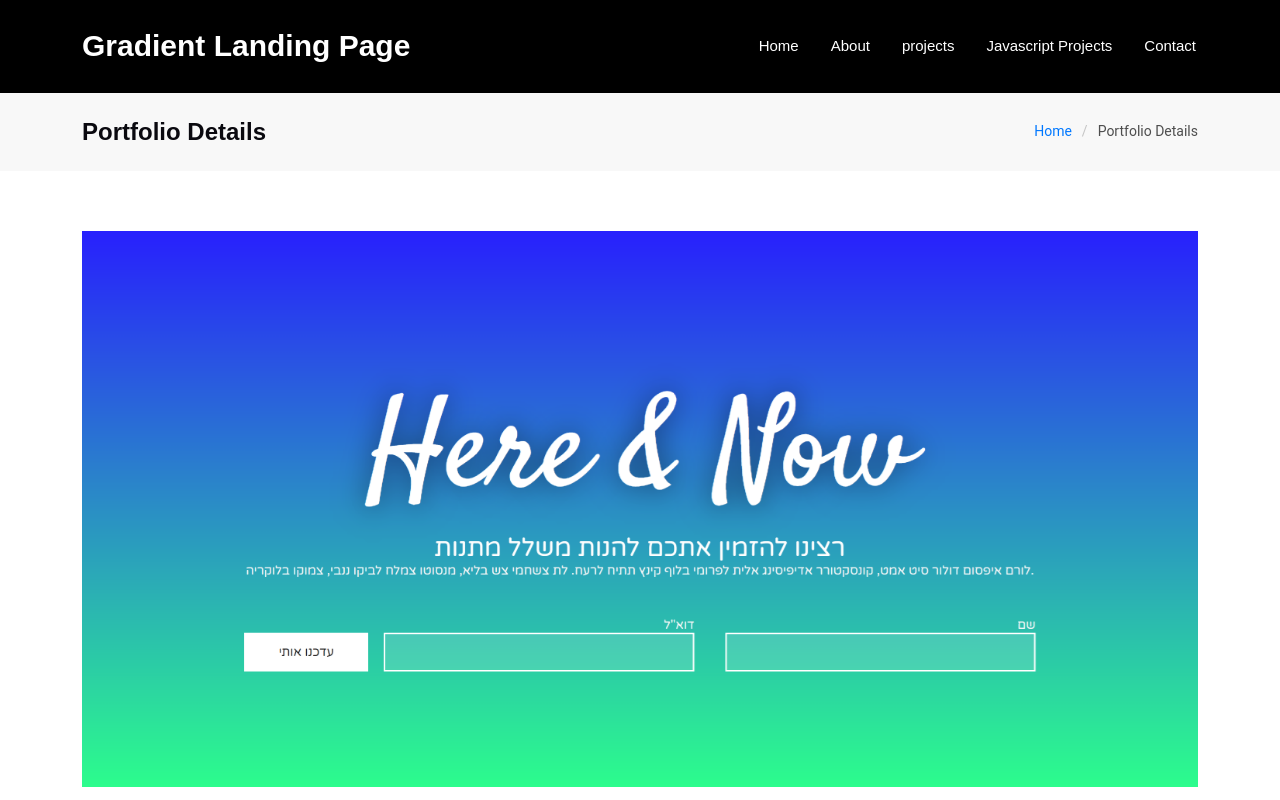
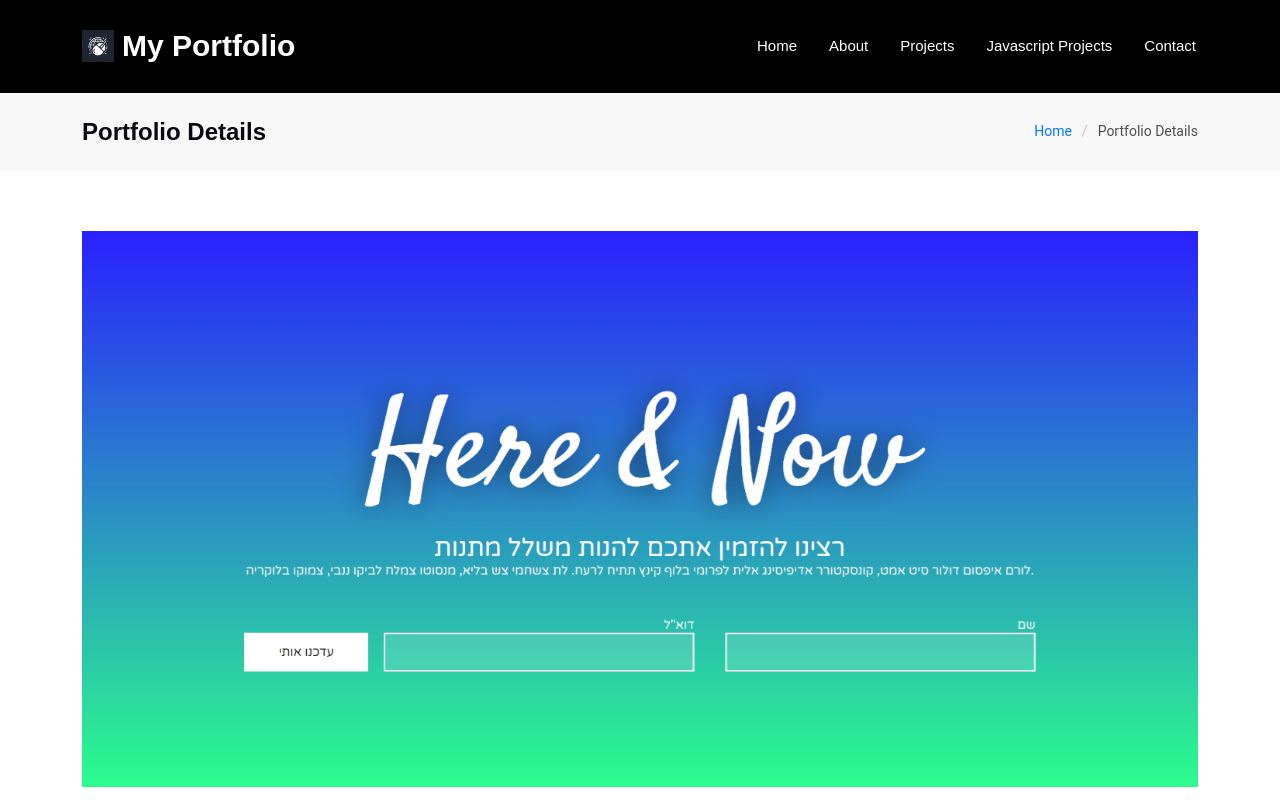
Before and after one commit to Nicholas5554/nicholasProject, a plain HTML site: page projects/landing-pages-htmlAndCss/gradientLand/gradient-preview/portfolio-details.html in a window 1280 px wide. Shown: the top 800 px of the page. Drawn offline with Linux system fonts and the light colour scheme; a web font is replaced by a local one.

Commit message:
ui udate

```diff
--- a/projects/landing-pages-htmlAndCss/gradientLand/gradient-preview/portfolio-details.html
+++ b/projects/landing-pages-htmlAndCss/gradientLand/gradient-preview/portfolio-details.html
@@ -36,15 +36,16 @@
   <header id="header" class="header d-flex align-items-center sticky-top">
     <div class="container-fluid container-xl position-relative d-flex align-items-center justify-content-between">
 
-      <a href="../index.html" class="logo d-flex align-items-center">
-        <h1 class="sitename">Gradient Landing Page</h1>
+      <a href="../../../../index.html" class="logo d-flex align-items-center">
+        <img src="../../../../assets/img/logos/page-logo.jpeg" alt="">
+        <h1 class="sitename">My Portfolio</h1>
       </a>
 
       <nav id="navmenu" class="navmenu">
         <ul>
           <li><a href="../../../../index.html">Home<br></a></li>
           <li><a href="../../../../index.html#about">About</a></li>
-          <li><a href="../../../../index.html#projects">projects</a></li>
+          <li><a href="../../../../index.html#projects">Projects</a></li>
           <li><a href="../../../../index.html#projects-javascript">Javascript Projects</a></li>
           <li><a href="../../../../index.html#contact">Contact</a></li>
         </ul>
```
Also changed, not shown: index.html (+0 -1 lines), projects/javascript-projects/javascript-expenses/expenses-preview/portfolio-details.html (+3 -2 lines), projects/javascript-projects/javascript-memory-game/memory game-preview/portfolio-details.html (+3 -2 lines), projects/javascript-projects/javascript-pong/pong-preview/portfolio-details.html (+3 -2 lines), projects/javascript-projects/javascript-studying-calculus/studying-calculus-preview/portfolio-details.html (+3 -2 lines), projects/javascript-projects/javascript-user-manegnet/userManegnet-preview/portfolio-details.html (+3 -2 lines), projects/javascript-projects/javascript-weather-site/weather-preview/portfolio-details.html (+3 -2 lines), projects/landing-pages-htmlAndCss/boxLand/boxland-preview/portfolio-details.html (+3 -2 lines), projects/landing-pages-htmlAndCss/coffeeLand/coffeeLand-preview/portfolio-details.html (+3 -2 lines), projects/landing-pages-htmlAndCss/pinkPageLand/pinkPageLand-preview/portfolio-details.html (+3 -2 lines), projects/landing-pages-htmlAndCss/spaceLand/spaceLand-preview/portfolio-details.html (+3 -2 lines), projects/landing-pages-htmlAndCss/yellowLand/yellowLand-preview/portfolio-details.html (+3 -2 lines).
